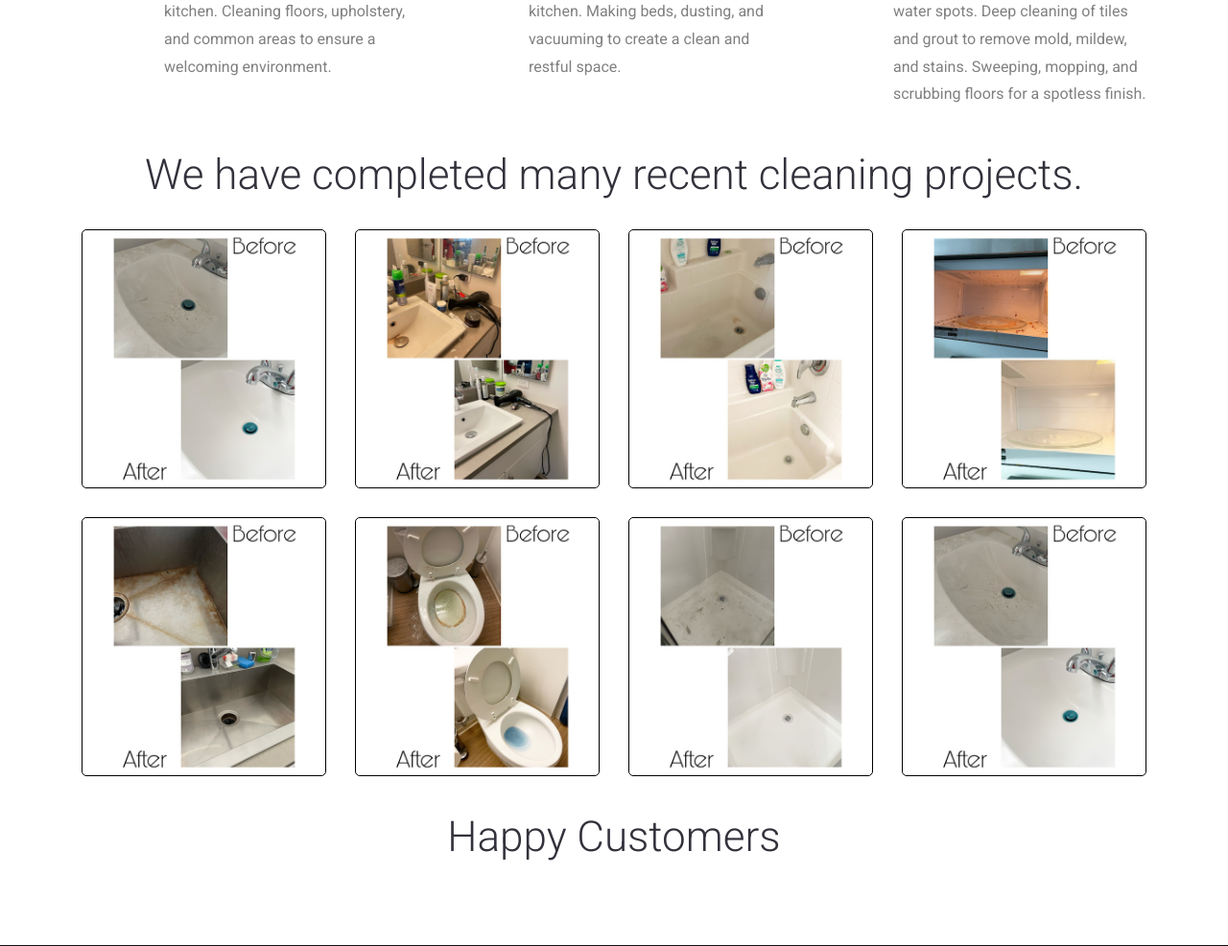
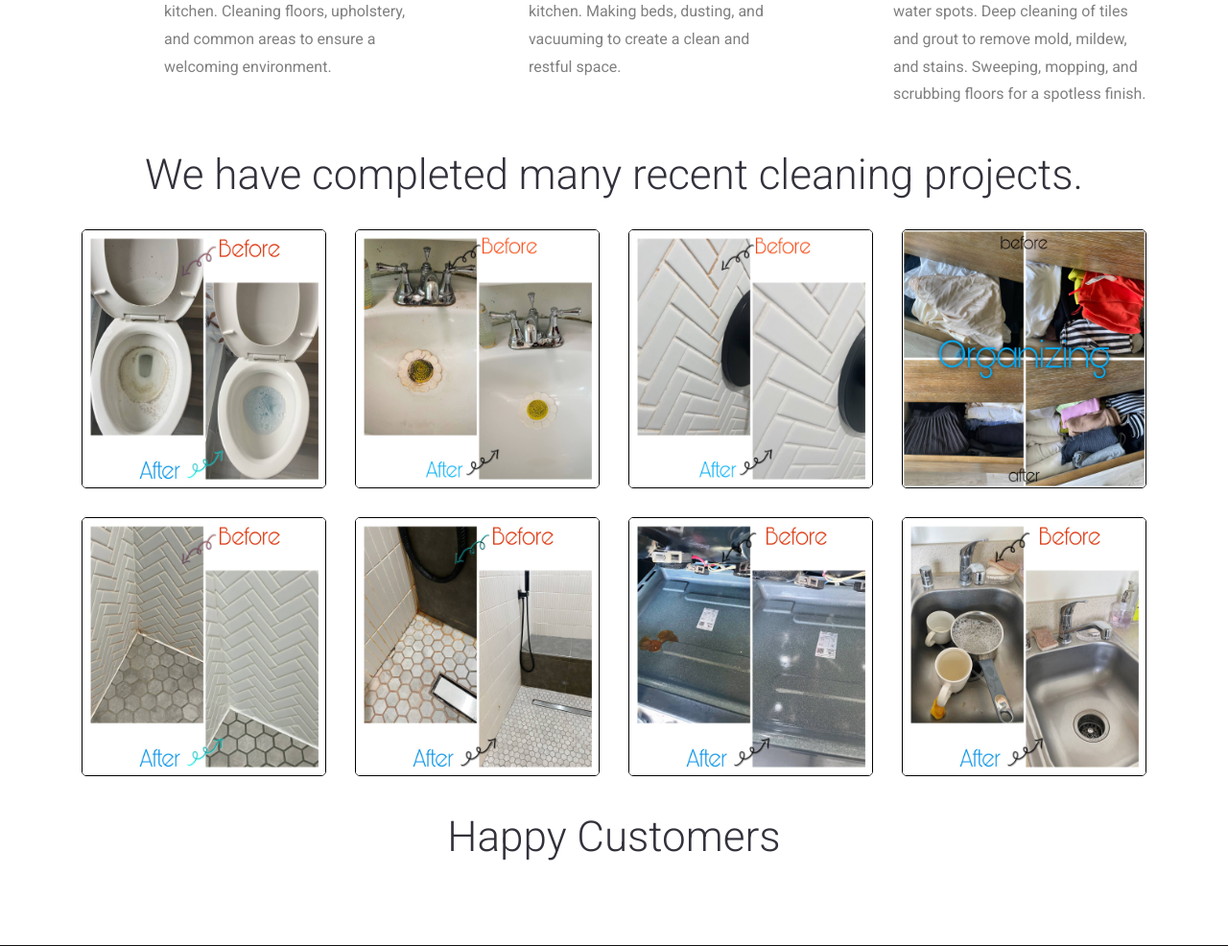
Before and after one commit to vladismeno/cleanhouse, a Django app: page / in a window 1280 px wide. Shown: the part 2234-3220 px from the top of the page at 96% size. Run offline with Django 5.2, Linux system fonts and the light colour scheme; data that the repository does not hold is empty; some libraries are stand-ins or nearby versions; some web fonts are replaced.

Commit message:
Change images

```diff
--- a/templates/partials/projects.html
+++ b/templates/partials/projects.html
@@ -13,7 +13,7 @@
             {% include 'partials/widget_photo.html' with image='images/work/big_5.jpg' %}
             {% include 'partials/widget_photo.html' with image='images/work/big_6.jpg' %}
             {% include 'partials/widget_photo.html' with image='images/work/big_7.jpg' %}
-            {% include 'partials/widget_photo.html' with image='images/work/big_1.jpg' %}
+            {% include 'partials/widget_photo.html' with image='images/work/big_8.jpg' %}
         </div>
     </div>
 </section>
--- a/templates/partials/widget_photo.html
+++ b/templates/partials/widget_photo.html
@@ -1,7 +1,7 @@
 {% load static %}
 <div class="col-md-6 col-lg-3 ftco-animate">
     <div class="work img d-flex justify-content-center align-items-center" style="border: 1px solid #000;">
-        <img width="80%" height="100%" src="{% static image %}"/>
+        <img width="100%" height="100%" src="{% static image %}"/>
         <a href="{% static image %}"
            class="icon image-popup d-flex justify-content-center align-items-center">
             <span class="fa fa-expand"></span>
```
Also changed, not shown: main/static/images/work/big_1.jpg, main/static/images/work/big_2.jpg, main/static/images/work/big_3.jpg, main/static/images/work/big_4.jpg, main/static/images/work/big_5.jpg, main/static/images/work/big_6.jpg, main/static/images/work/big_7.jpg, main/static/images/work/big_8.jpg (added), main/static/images/work/old/big_1.jpg (added), main/static/images/work/old/big_2.jpg (added), main/static/images/work/old/big_3.jpg (added), main/static/images/work/old/big_4.jpg (added), main/static/images/work/old/big_5.jpg (added), main/static/images/work/old/big_6.jpg (added), 1 more files.
